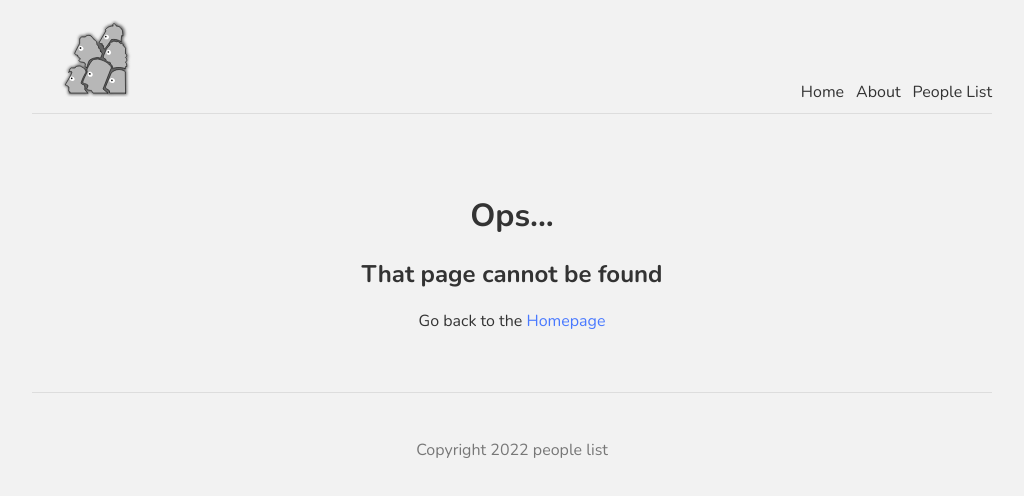
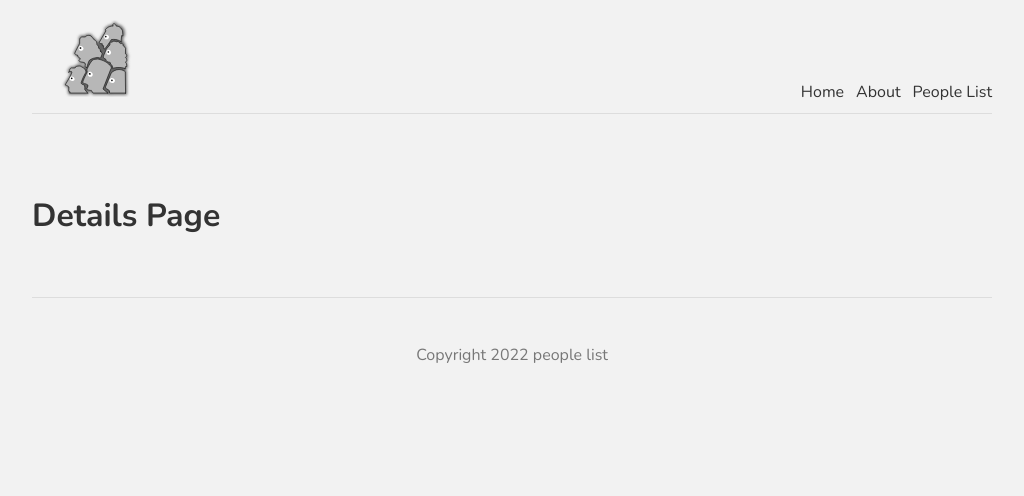
Before and after one commit to TamaCode/people_list_next_js, a Next.js app: page /people/1 in a window 1280 px wide. Before the commit this address had no page. Shown: the top 496 px of the page, without its empty margins (128-1152 px from the left). Built offline with nearby package versions, Linux system fonts and the light colour scheme.

Commit message:
Implemento rutas dinamicas

```diff
--- /dev/null
+++ b/pages/people/[id].js
@@ -0,0 +1,9 @@
+const Details = () => {
+    return (
+        <div>
+            <h1>Details Page</h1>
+        </div>
+    );
+}
+
+export default Details;
--- a/pages/people/index.js
+++ b/pages/people/index.js
@@ -1,4 +1,5 @@
 import styles from '../../styles/People.module.css'
+import Link from 'next/link';
 
 // Este metodo corre antes de que el componente People se renderice. (Propio de NEXT)
 // No usar codigo que tendria que correr en el navegador
@@ -22,11 +23,11 @@ const People = ({ people }) => {
         <div>
             <h1>People</h1>
             {people.map(person => (
-                <div key={person.id}>
+                <Link href={`/people/${person.id}`} key={person.id}>
                     <a className={styles.single}>
                         <h3>{person.name}</h3>
                     </a>
-                </div>
+                </Link>
             ))}
         </div>
     );
```
